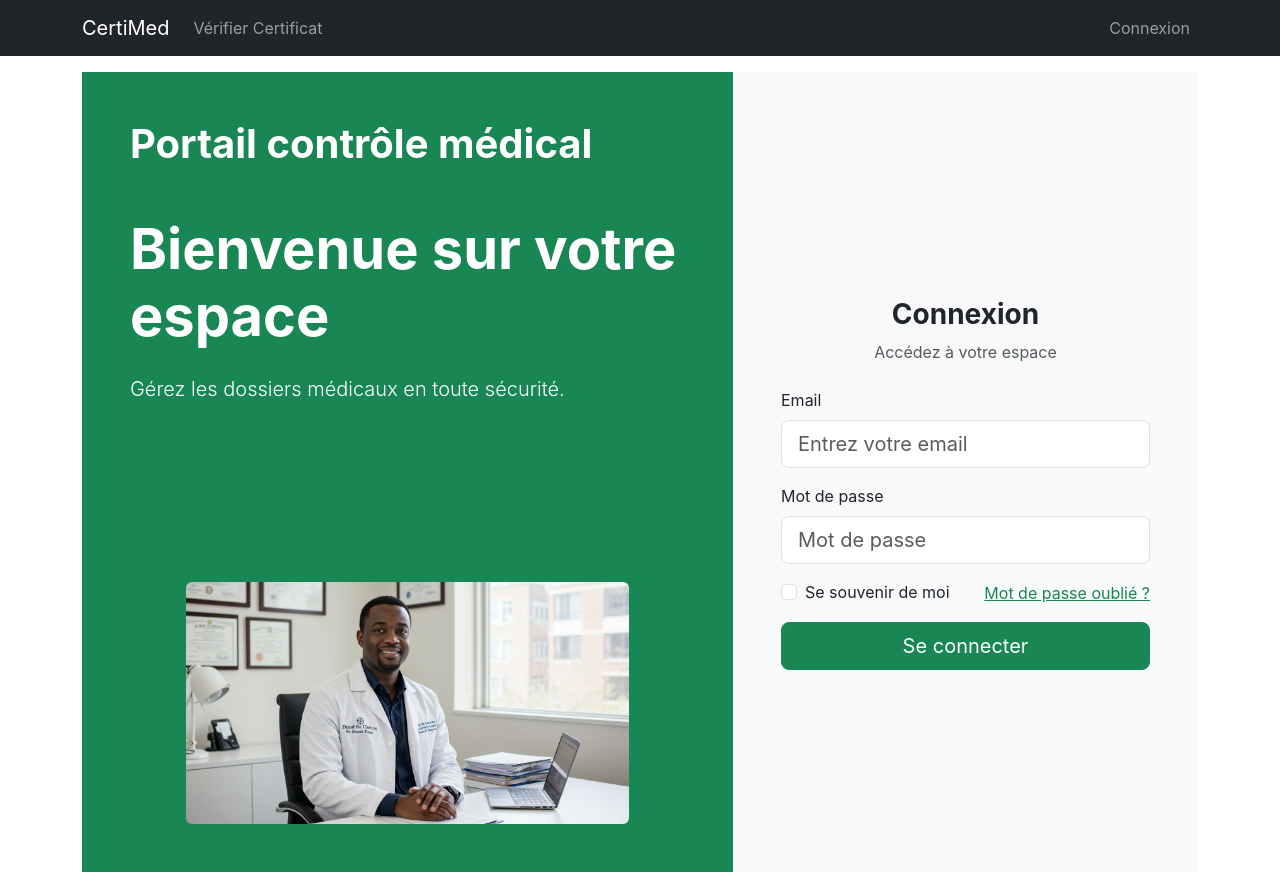
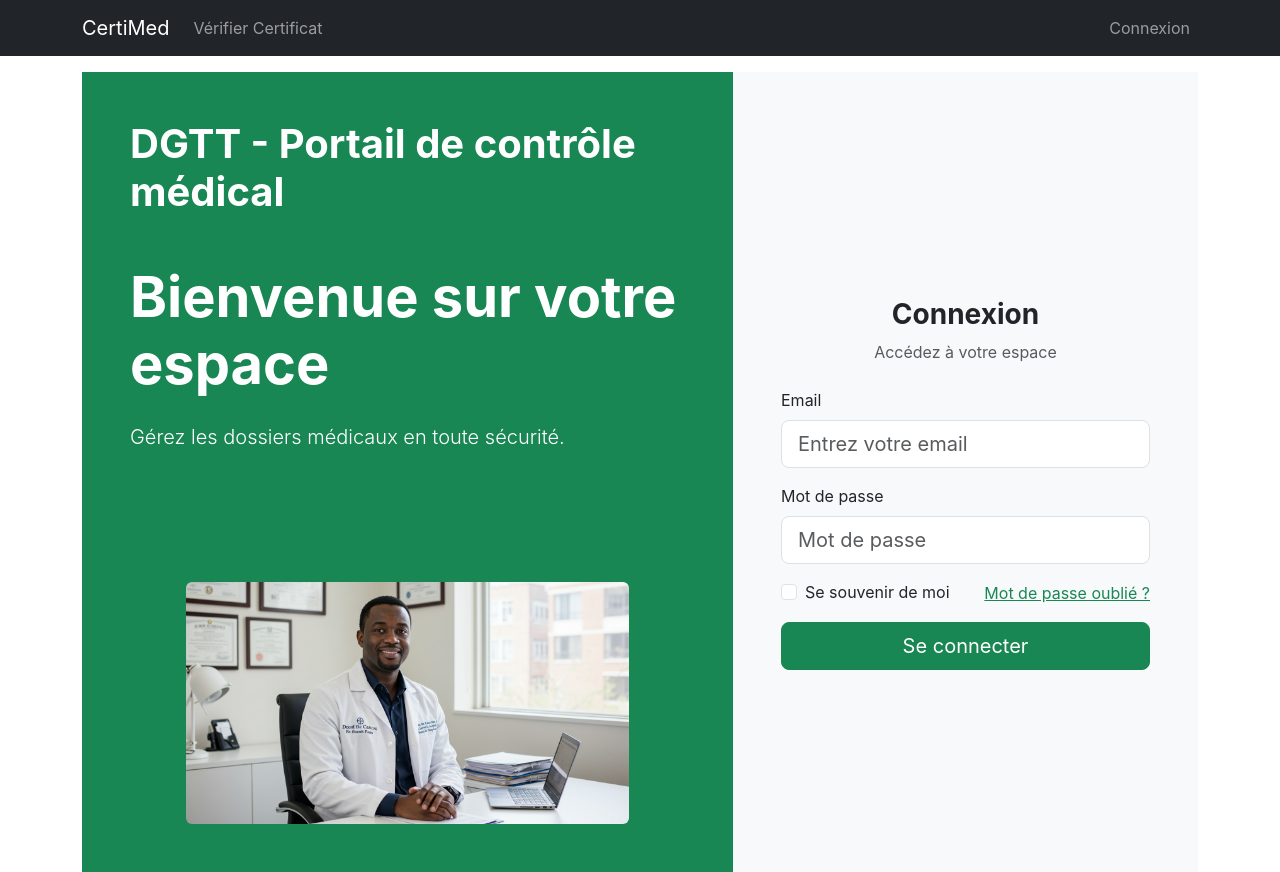
Before and after one commit to bossygit/digital-medical-certificate-system, a React (Create React App) app in the folder frontend/: page / in a window 1280 px wide. Built offline with nearby package versions, Linux system fonts and the light colour scheme; no server answers.

Commit message:
Update LoginPage.js

```diff
--- a/frontend/src/pages/LoginPage.js
+++ b/frontend/src/pages/LoginPage.js
@@ -41,7 +41,7 @@ const LoginPage = () => {
                     <div>
                         <div className="mb-5">
 
-                            <h1 className="fw-bold">Portail contrôle médical</h1>
+                            <h1 className="fw-bold">DGTT - Portail de contrôle médical</h1>
                         </div>
                         <h2 className="display-4 fw-bold mb-4">Bienvenue sur votre espace </h2>
                         <p className="lead">
```
